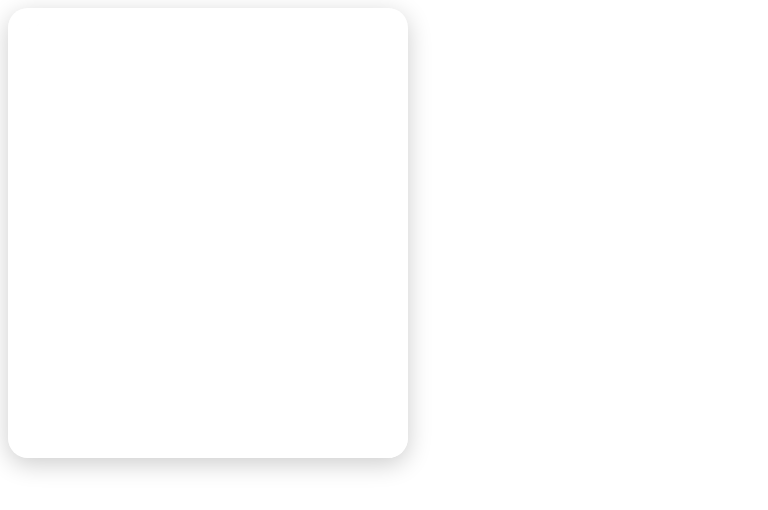
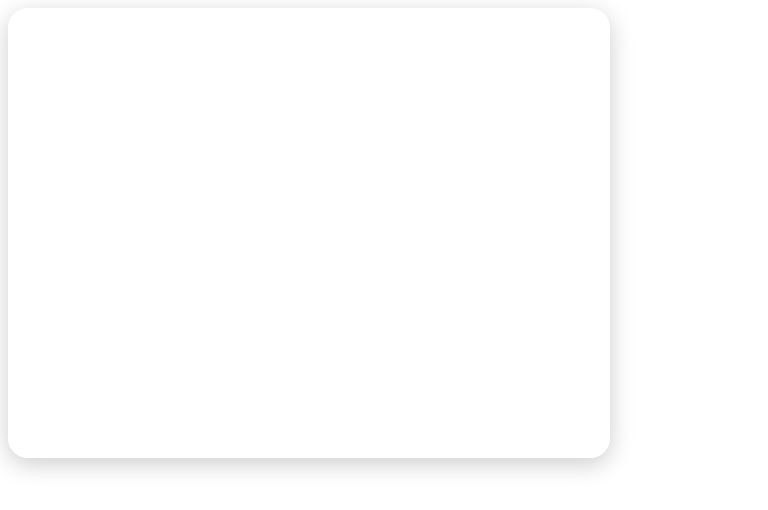
Before and after one commit to Lonebaithei/portal-website, a plain HTML site: page index.html in a window 768 px wide. Drawn offline with Linux system fonts and the light colour scheme.

Commit message:
commit changes

```diff
--- a/styles.css
+++ b/styles.css
@@ -148,3 +148,58 @@ button[type="submit"]:hover {
     --input-focus: rgba(0, 0, 0, 0.3);
   }
 }
+
+/* Responsive styles */
+@media (max-width: 900px) {
+  .glass-form {
+    width: 90%;
+    min-height: 400px;
+  }
+
+  .glass-content {
+    padding: 20px;
+  }
+
+  .form-container h3 {
+    font-size: 24px;
+  }
+
+  .form-group input {
+    padding: 10px 15px 10px 40px;
+    font-size: 14px;
+  }
+
+  button[type="submit"] {
+    padding: 10px;
+    font-size: 14px;
+  }
+}
+
+@media (min-width: 481px) and (max-width: 768px) {
+  .glass-form {
+    width: 80%;
+    min-height: 450px;
+  }
+
+  .hamburger {
+    display: none; /* Hide hamburger menu on larger screens */
+  }
+
+  .glass-content {
+    padding: 25px;
+  }
+
+  .form-container h3 {
+    font-size: 26px;
+  }
+
+  .form-group input {
+    padding: 11px 15px 11px 42px;
+    font-size: 15px;
+  }
+
+  button[type="submit"] {
+    padding: 11px;
+    font-size: 15px;
+  }
+}
```
